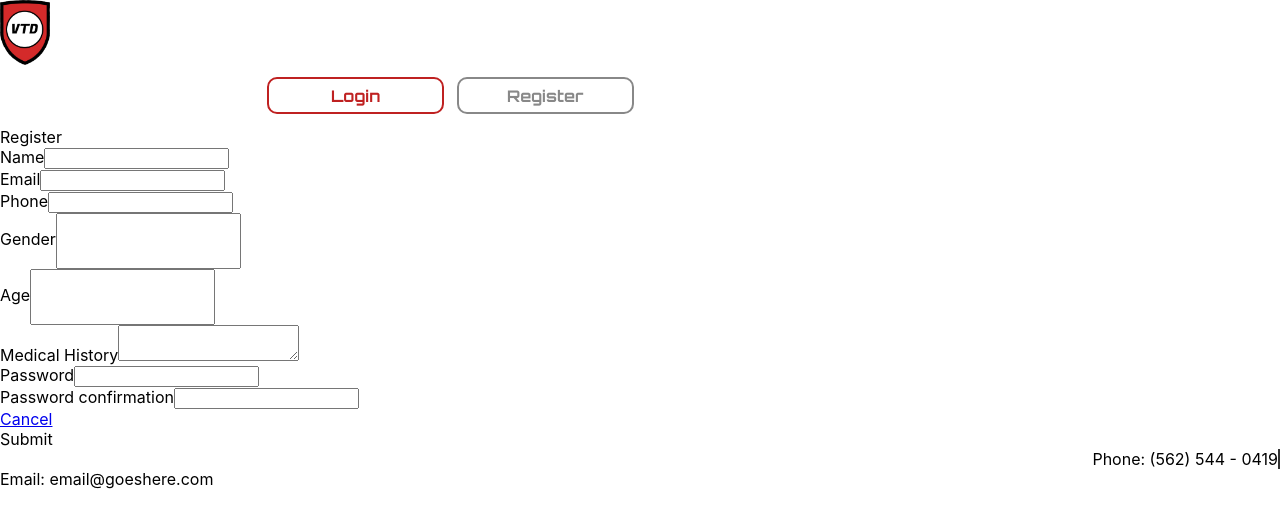
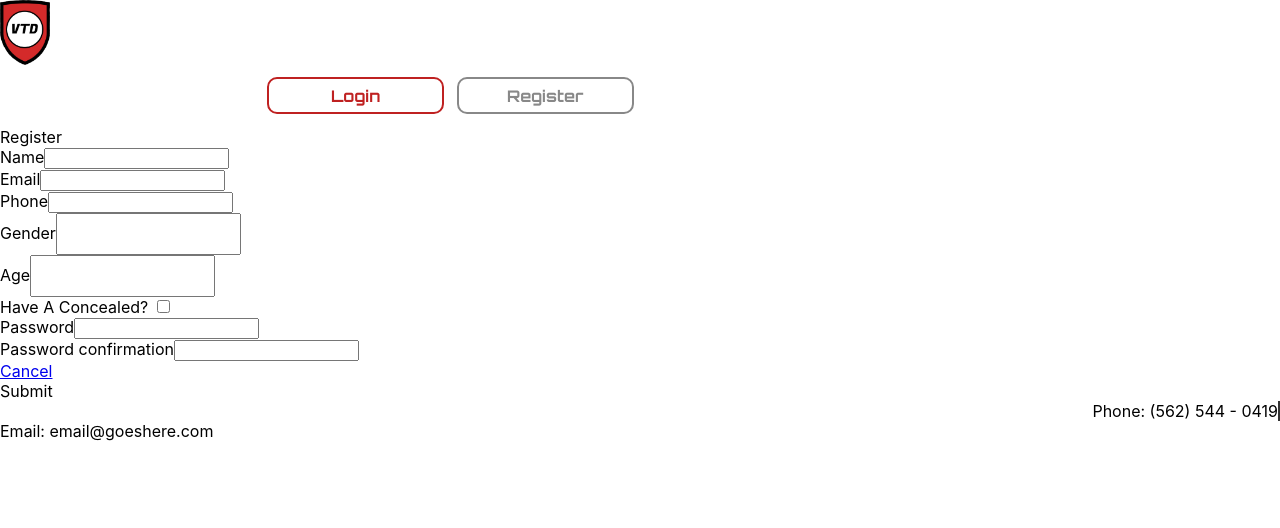
Before and after one commit to Bbell9563/virtuse, a React (Create React App) app in the folder client/: page /register in a window 1280 px wide. Shown: the top 528 px of the page. Built offline with nearby package versions, Linux system fonts and the light colour scheme; a web font is replaced by a local one; what devise-axios would draw is missing.

Commit message:
fixed registration form

```diff
--- a/client/src/components/Register.js
+++ b/client/src/components/Register.js
@@ -13,14 +13,14 @@ class Register extends React.Component {
     var phone = document.getElementById('phone').value
     var gender = document.getElementById('gender').value
     var age = document.getElementById('age').value
-    var medical_history = document.getElementById('medical').value
+    var concealed = document.getElementById('medical').checked
     var password = document.getElementById('pass').value
     var passConfirm = document.getElementById('passConfirm').value
     var role = 'user'
     var image = 'https://cdn.business2community.com/wp-content/uploads/2017/08/blank-profile-picture-973460_640.png'
     if (password === passConfirm) {
       handleRegister({
-        email, password, phone, gender, medical_history, age, role, name, image
+        email, password, phone, gender, concealed, age, role, name, image
       }, history);
     }
     else {
@@ -55,22 +55,21 @@ class Register extends React.Component {
           </div>
 
           <FormGroup>
-              <div style={{width:'48%'}}>
+            <div style={{ width: '30%' }}>
               <Label>Gender</Label>
-                <FormInput style={{paddingTop:'3%', paddingBottom:'3%'}} id='gender' />
+              <FormInput style={{ paddingTop: '3%', paddingBottom: '3%' }} id='gender' />
             </div>
-              <div style={{width:'48%'}}>
+            <div style={{ width: '30%' }}>
               <Label>Age</Label>
-                <FormInput style={{paddingTop:'3%', paddingBottom:'3%'}} id='age' type='text' />
+              <FormInput style={{ paddingTop: '3%', paddingBottom: '3%' }} id='age' type='text' />
+            </div>
+            <div style={{ width: '20%' , display:'flex', flexDirection:'column', justifyContent:'center'}}>
+              <div>
+                <Label>Have A Concealed? </Label>
+                <input type='checkbox' value='true' id='medical' />
+              </div>
             </div>
           </FormGroup>
-
-
-
-            <div>
-              <Label>Medical History</Label>
-              <FormArea id='medical' type='text' />
-            </div>
 
           <div>
             <Label>Password</Label>
```
Lines whose indentation alone changed are shown as unchanged.
